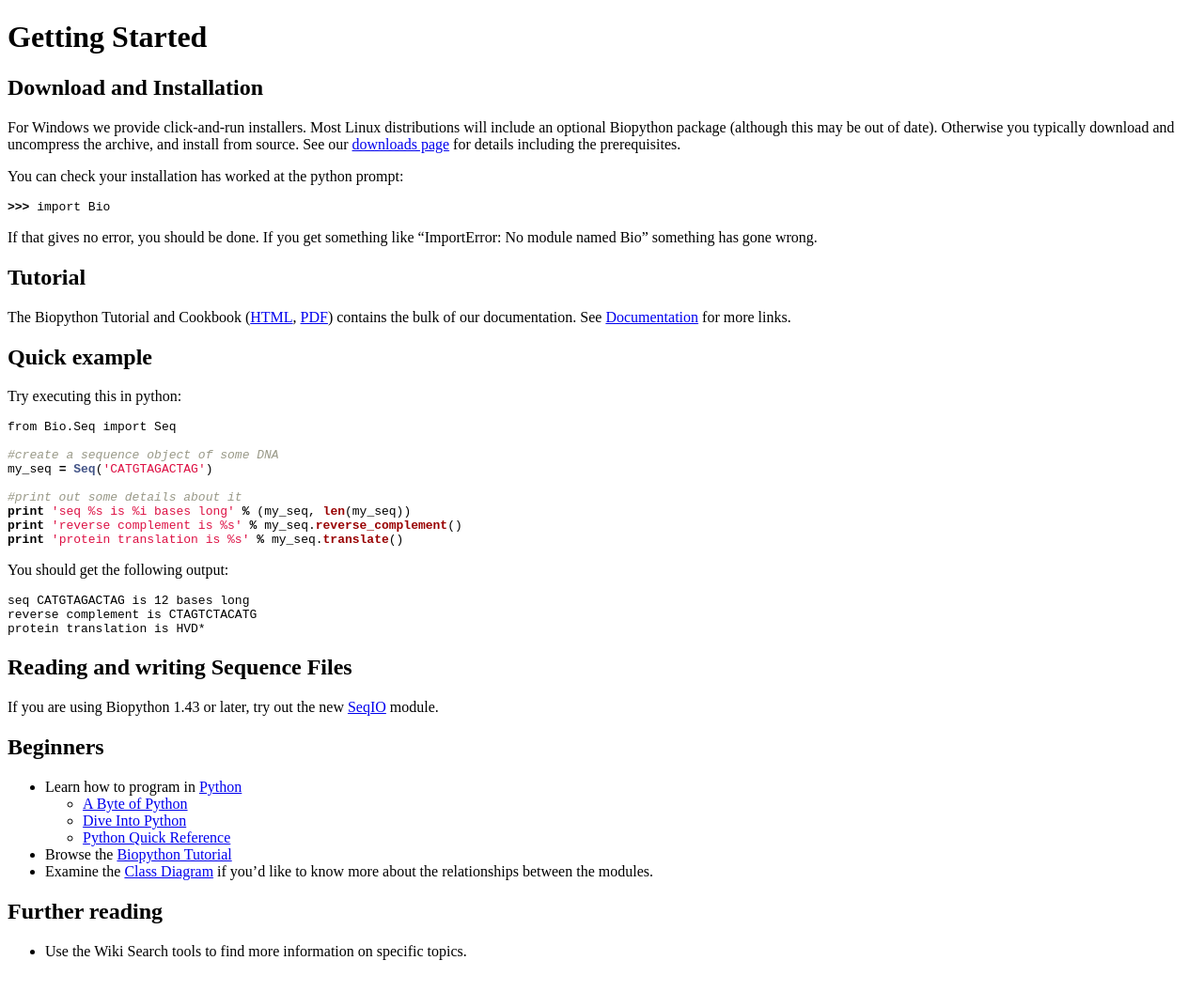
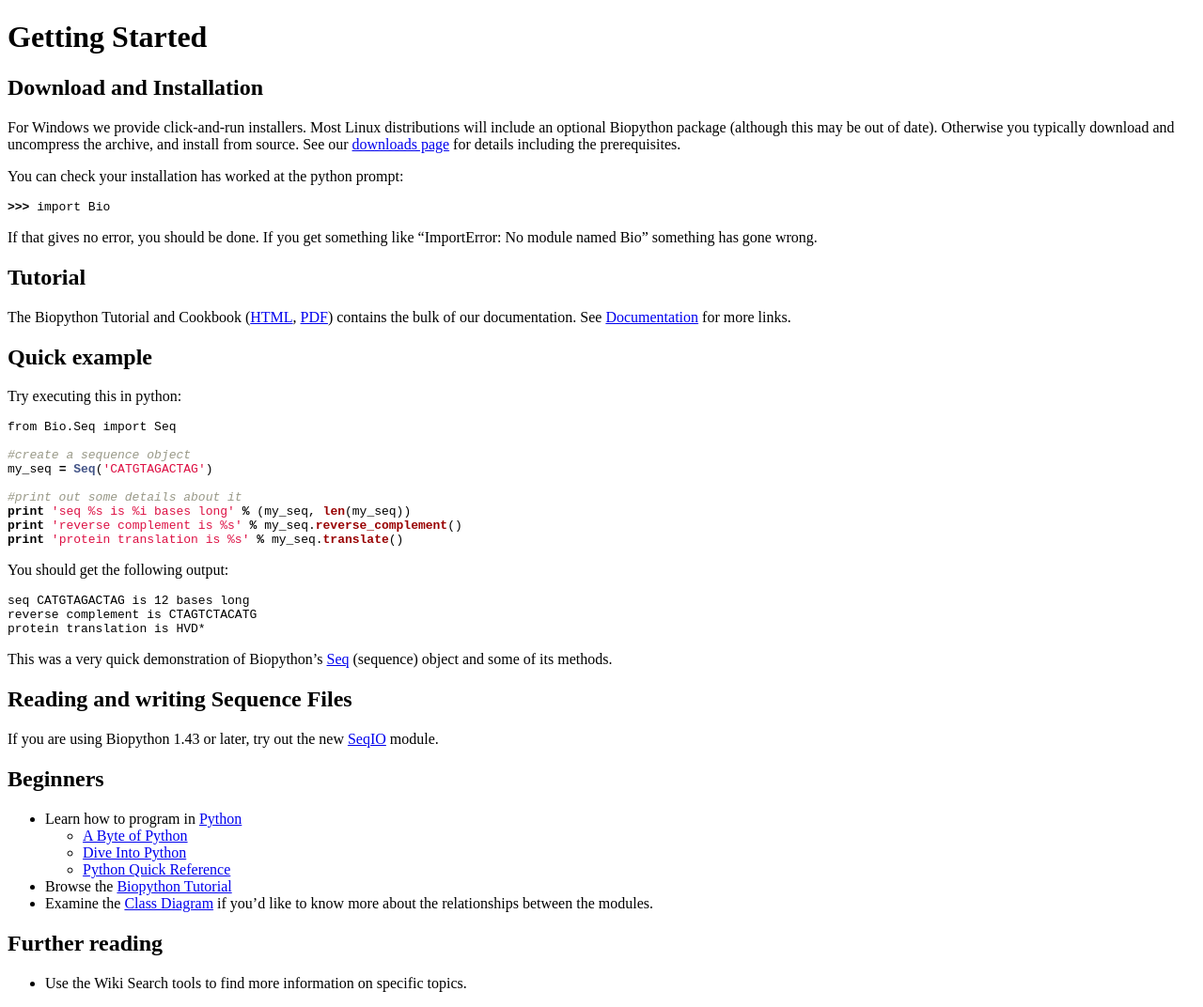
Before and after one commit to biopython/biopython.github.io, a Jekyll site: the page built from wiki/Getting_Started.md, in a window 1280 px wide. Shown: the whole page at 94% size. Built offline with Jekyll 4.4.1, drawn with Linux system fonts in a browser that asks for light colours; before the commit the page ends 1038 px from its top, so only the background shows below that.

Commit message:
/* Quick example */ wasn't being declared as DNA

````diff
--- a/wiki/Getting_Started.md
+++ b/wiki/Getting_Started.md
@@ -39,7 +39,7 @@ Try executing this in python:
 ``` python
 from Bio.Seq import Seq
 
-#create a sequence object of some DNA
+#create a sequence object
 my_seq = Seq('CATGTAGACTAG')
 
 #print out some details about it
@@ -53,6 +53,9 @@ You should get the following output:
     seq CATGTAGACTAG is 12 bases long
     reverse complement is CTAGTCTACATG
     protein translation is HVD*
+
+This was a very quick demonstration of Biopython's [Seq](Seq "wikilink")
+(sequence) object and some of its methods.
 
 Reading and writing Sequence Files
 ----------------------------------
````
Also changed, not shown: 1 other file.
